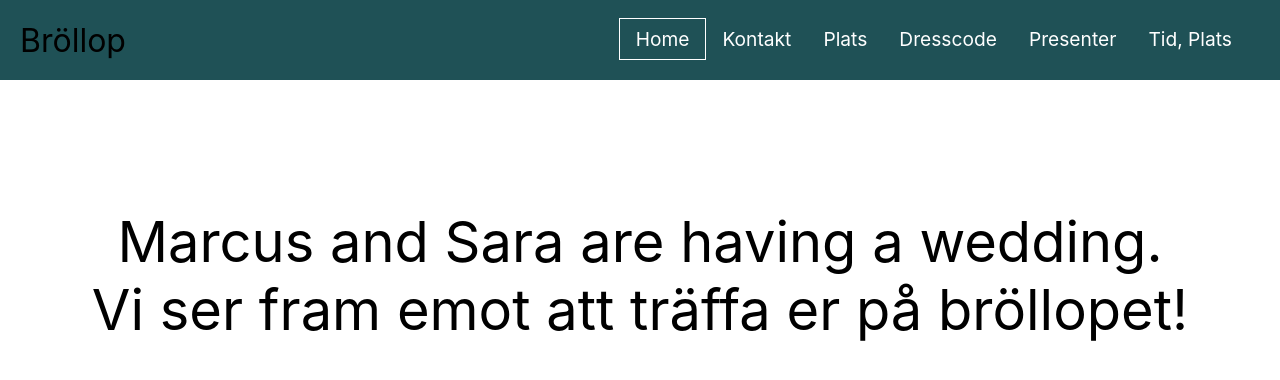
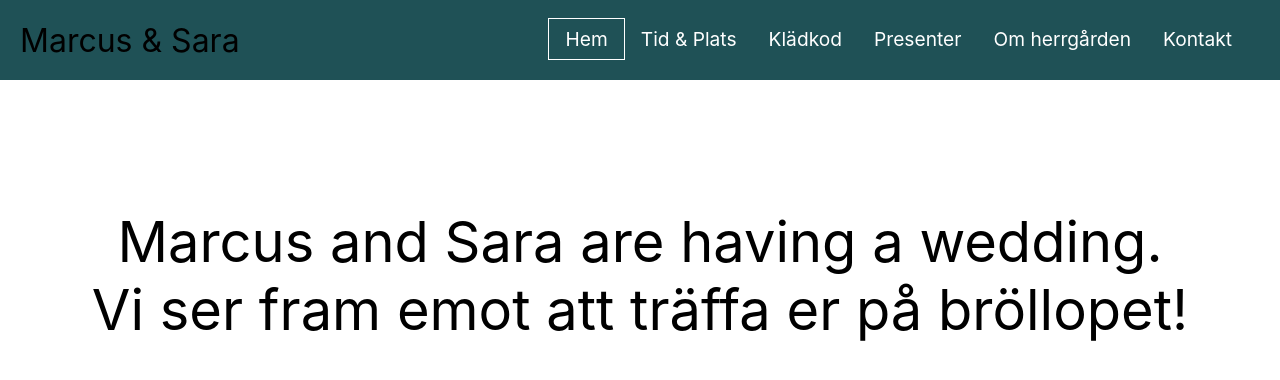
Before and after one commit to Khabazbashi/wedding-invitation, a React (Create React App) app: page / in a window 1280 px wide. Shown: the top 380 px of the page. Built offline with nearby package versions, Linux system fonts and the light colour scheme.

Commit message:
rename nav titles and reorder them

```diff
--- a/src/Components/NavBar.js
+++ b/src/Components/NavBar.js
@@ -11,31 +11,22 @@ function NavBar() {
       <nav className="navbar">
         <div className="nav-container">
           <NavLink to="/" className="nav-logo">
-            Bröllop
+            Marcus &amp; Sara
           </NavLink>
 
           <ul className={click ? "nav-menu active" : "nav-menu"}>
             <li className="nav-item">
               <NavLink to="/" className="nav-links" onClick={handleClick}>
-                Home
+                Hem
               </NavLink>
             </li>
             <li className="nav-item">
               <NavLink
-                to="/contact"
+                to="/timeplace"
                 className="nav-links"
                 onClick={handleClick}
               >
-                Kontakt
-              </NavLink>
-            </li>
-            <li className="nav-item">
-              <NavLink
-                to="/location"
-                className="nav-links"
-                onClick={handleClick}
-              >
-                Plats
+                Tid &amp; Plats
               </NavLink>
             </li>
             <li className="nav-item">
@@ -44,7 +35,7 @@ function NavBar() {
                 className="nav-links"
                 onClick={handleClick}
               >
-                Dresscode
+                Klädkod
               </NavLink>
             </li>
             <li className="nav-item">
@@ -52,13 +43,24 @@ function NavBar() {
                 Presenter
               </NavLink>
             </li>
+
             <li className="nav-item">
               <NavLink
-                to="/timeplace"
+                to="/location"
                 className="nav-links"
                 onClick={handleClick}
               >
-                Tid, Plats
+                Om herrgården
+              </NavLink>
+            </li>
+
+            <li className="nav-item">
+              <NavLink
+                to="/contact"
+                className="nav-links"
+                onClick={handleClick}
+              >
+                Kontakt
               </NavLink>
             </li>
           </ul>
```
